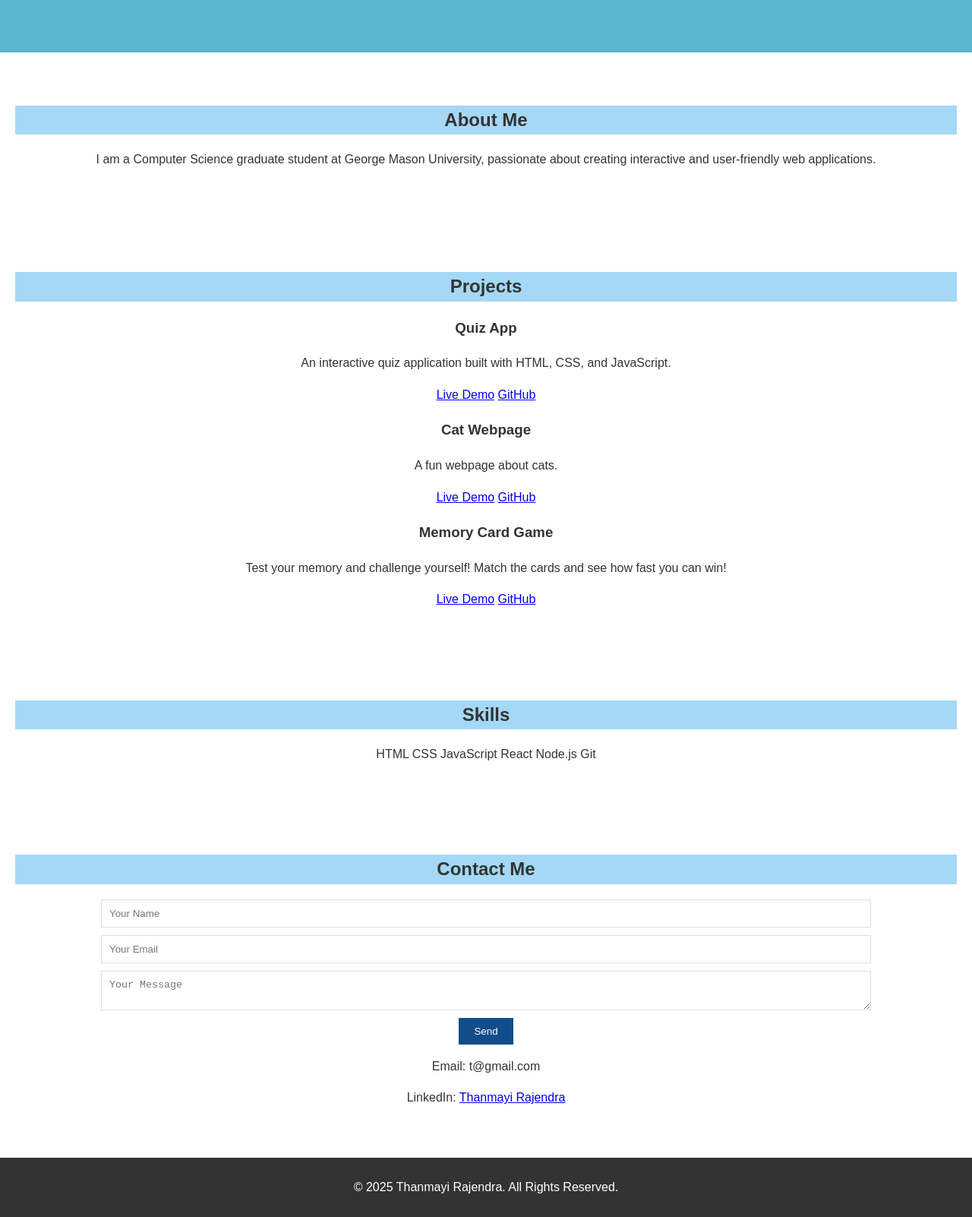
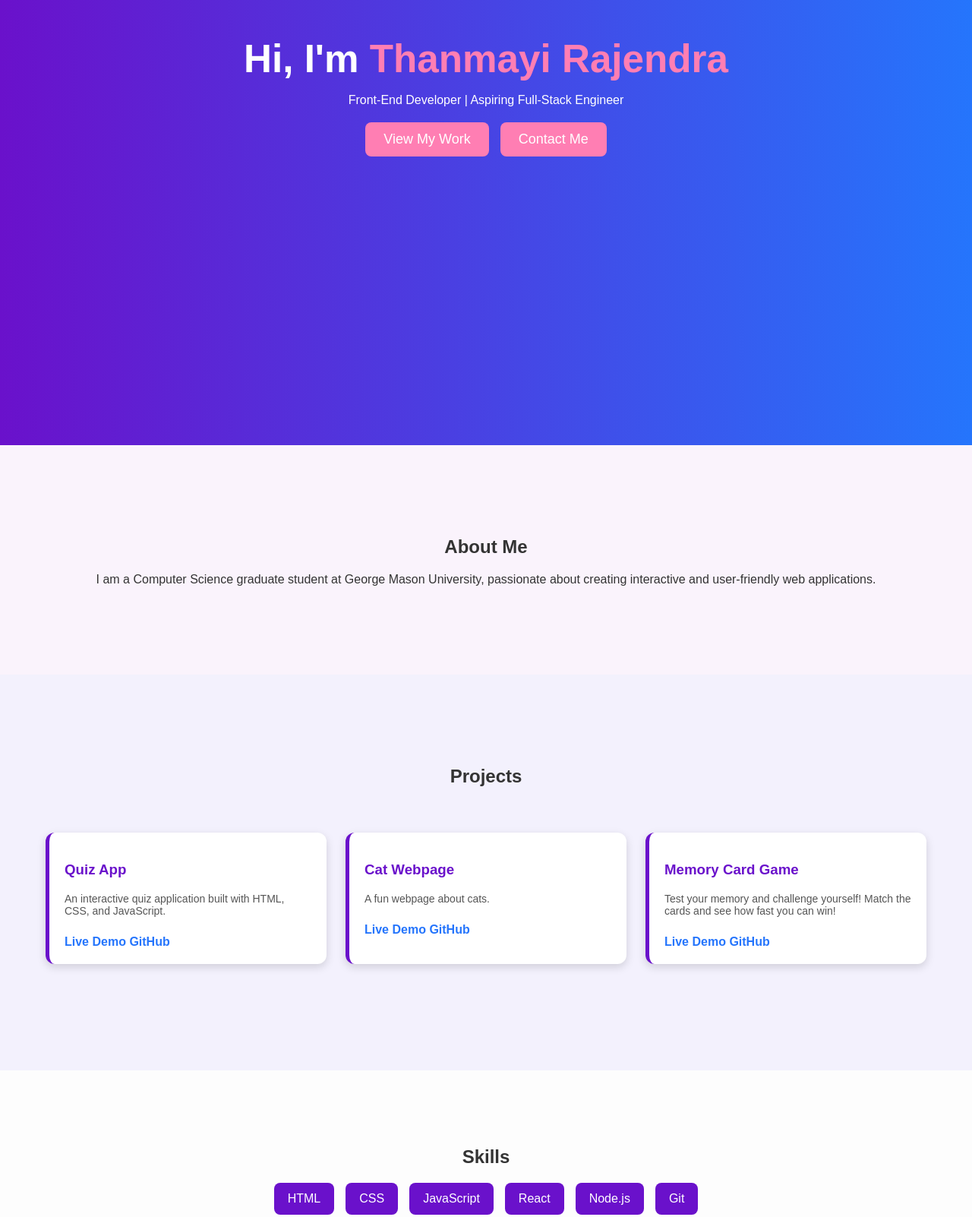
Before and after one commit to trajendr/myPortfolio, a plain HTML site: page index.html in a window 1280 px wide. Shown: the part 400-2002 px from the top of the page at 76% size. Drawn offline with Linux system fonts and the light colour scheme.

Commit message:
Update styles.css

```diff
--- a/styles.css
+++ b/styles.css
@@ -1,99 +1,219 @@
 body {
-    font-family: Arial, sans-serif;
+    font-family: 'Poppins', sans-serif;
     margin: 0;
     padding: 0;
-    line-height: 1.6;
     color: #333;
-  }
+    background: #fdfdfd;
+}
 
-  nav {
-    background: #333;
-    padding: 10px 0;
-  }
 
-  nav ul {
+nav {
+    background: #222;
+    padding: 15px 0;
+    position: fixed;
+    width: 100%;
+    top: 0;
+    z-index: 1000;
     display: flex;
-    justify-content: center;
+    justify-content: space-between;
+    align-items: center;
+    padding: 15px 30px;
+}
+
+.logo {
+    font-size: 22px;
+    color: #ff7eb3;
+    font-weight: bold;
+}
+
+nav ul {
+    display: flex;
     list-style: none;
     margin: 0;
     padding: 0;
-  }
+}
 
-  nav ul li {
-    margin: 0 15px;
-  }
+nav ul li {
+    margin: 0 20px;
+}
 
-  nav ul li a {
-    color: #fff;
+nav ul li a {
+    color: white;
     text-decoration: none;
-  }
+    font-weight: bold;
+    transition: color 0.3s ease-in-out;
+}
 
-  section {
-    padding: 50px 20px;
+nav ul li a:hover {
+    color: #ff7eb3;
+}
+
+
+#home {
+    display: flex;
+    justify-content: center;
+    align-items: center;
+    flex-direction: column;
+    height: 100vh;
     text-align: center;
-  }
+    background: linear-gradient(to right, #6a11cb, #2575fc);
+    color: white;
+}
 
-  #about h2{
-    background-color: #a4d8f6;
+.hero-content h1 {
+    font-size: 3.2rem;
+    margin-bottom: 10px;
+}
 
-  }
-  #projects h2{
-    background-color: #a4d8f6;
+.highlight {
+    color: #ff7eb3;
+}
 
-  }
+.button-group {
+    display: flex;
+    gap: 15px;
+    margin-top: 20px;
+}
 
-  #skills h2{
-    background-color: #a4d8f6;
+.button-group button {
+    background: #ff7eb3;
+    color: white;
+    padding: 12px 24px;
+    border: none;
+    cursor: pointer;
+    font-size: 18px;
+    border-radius: 8px;
+    transition: background 0.3s ease-in-out;
+}
 
-  }
+.button-group button:hover {
+    background: #ff5e91;
+}
 
-  #contact h2{
-    background-color: #a4d8f6;
 
-  }
-  #home {
-    background: #5bb7ce;
-    color: #fff;
+section {
+    padding: 80px 20px;
+    text-align: center;
+}
+
+
+#about {
+    background: #faf3fc;
     padding: 100px 20px;
-  }
+}
 
-  #home h1 {
-    font-size: 2.5rem;
-  }
+#projects {
+    background: #f3f1fd;
+    padding: 100px 20px;
+}
 
-  #home button a {
-    color: #271362;
+#contact {
+    background: #f2f8ff;
+    padding: 100px 20px;
+}
+
+
+.project-grid {
+    display: grid;
+    grid-template-columns: repeat(auto-fit, minmax(280px, 1fr));
+    gap: 25px;
+    padding: 40px;
+    justify-content: center;
+}
+
+.project-card {
+    background: white;
+    padding: 20px;
+    border-radius: 12px;
+    box-shadow: 0px 4px 12px rgba(0, 0, 0, 0.15);
+    transition: transform 0.3s ease-in-out, box-shadow 0.3s ease-in-out;
+    border-left: 5px solid #6a11cb;
+    text-align: left;
+}
+
+.project-card h3 {
+    color: #6a11cb;
+}
+
+.project-card p {
+    font-size: 14px;
+    color: #555;
+}
+
+.project-card a {
+    display: inline-block;
+    margin-top: 10px;
+    color: #2575fc;
+    font-weight: bold;
     text-decoration: none;
-  }
+}
 
-  .project {
-    margin: 20px 0;
-  }
+.project-card:hover {
+    transform: scale(1.05);
+    box-shadow: 0px 6px 16px rgba(0, 0, 0, 0.2);
+}
 
-  .project a {
-    color: #007bff;
-    text-decoration: none;
-  }
 
-  form input, form textarea {
-    display: block;
+.skills-container {
+    display: flex;
+    flex-wrap: wrap;
+    justify-content: center;
+    gap: 15px;
+}
+
+.skills-container span {
+    background: #6a11cb;
+    color: white;
+    padding: 12px 18px;
+    border-radius: 8px;
+    transition: transform 0.3s ease-in-out;
+}
+
+.skills-container span:hover {
+    transform: scale(1.1);
+}
+
+
+form {
+    display: flex;
+    flex-direction: column;
+    align-items: center;
+}
+
+form input, form textarea {
     width: 80%;
     margin: 10px auto;
-    padding: 10px;
-    border: 1px solid #ddd;
-  }
+    padding: 12px;
+    border: 2px solid #6a11cb;
+    border-radius: 8px;
+}
 
-  form button {
-    background: #104d8a;
-    color: #fff;
-    padding: 10px 20px;
+form button {
+    background: #6a11cb;
+    color: white;
+    padding: 12px 24px;
     border: none;
     cursor: pointer;
-  }
+    border-radius: 8px;
+    font-weight: bold;
+}
 
-  footer {
-    background: #333;
-    color: #fff;
-    padding: 10px 0;
+form button:hover {
+    background: #4b0fa8;
+}
+
+
+footer {
+    background: #222;
+    color: white;
+    padding: 20px;
     text-align: center;
-  }
+}
+
+.button-group {
+    display: flex;
+    gap: 15px;
+    margin-top: 20px;
+    justify-content: center; /* Centers the buttons horizontally */
+    align-items: center; /* Centers the buttons vertically */
+}
```
